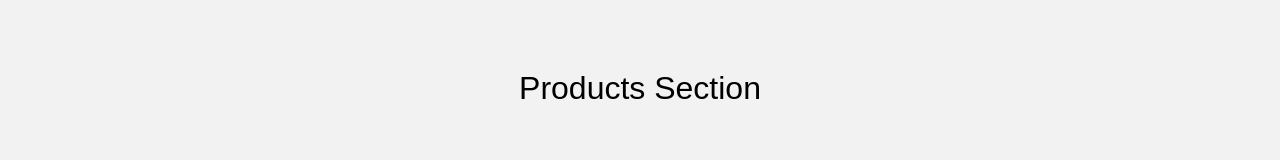
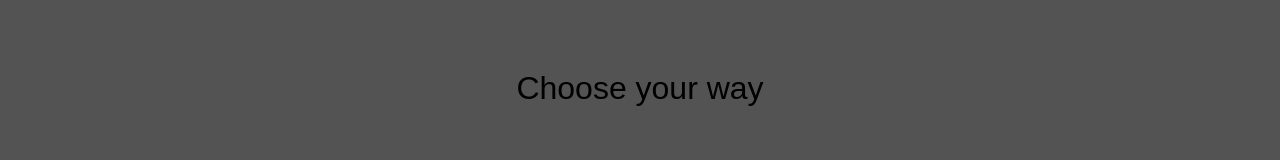
Before and after one commit to 7AleGz/FlashBikes, a plain HTML site: page index.html in a window 1280 px wide. Shown: the part 1272-1432 px from the top of the page. Drawn offline with nearby package versions, Linux system fonts and the light colour scheme.

Commit message:
Home Section complete

```diff
--- a/index.html
+++ b/index.html
@@ -43,7 +43,14 @@
                     <img src="https://www.kandani.es/img/Ebikes/slideebikes_0003.jpg" alt="Image of Mountain Bike" class="welcome-img">
                 </div>
                 <div id="products-section">
-                    <p>Products Section</p>
+                    <p>Choose your way</p>
+
+<!--
+https://www.revistaoxigeno.es/uploads/s1/23/62/11/6/5c8f96320de694405134962e-9-razones-por-las-que-la-mountain-bike-se-sale.jpeg
+https://www.sincable.mx/wp-content/uploads/2019/10/BMX-header.jpg
+https://joanseguidor.com/wp-content/uploads/2020/09/whatsapp-image-2020-09-29-at-11-21-42.jpeg
+https://cdn1.intriper.com/wp-content/uploads/2020/05/19112953/Holanda.png -->
+
                 </div>
                 <div id="contact-section">
                     <p>Contact Section</p>
--- a/style.css
+++ b/style.css
@@ -66,7 +66,7 @@
     color: #000;
 }
 
-/* ------------------------------------------------------------------------------------------------------------------------------------------------------- */
+/* -------------------------------------------------------------------------------------------- */
 
 #welcome-section {
     background: linear-gradient(180deg, #ccc, #000);
@@ -88,11 +88,12 @@
     padding: 2px 5px 0 0;
 }
 
-/* ------------------------------------------------------------------------------------------------------------------------------------------------------- */
+/* -------------------------------------------------------------------------------------------- */
 
 #products-section {
-    background-color: #f2f2f2;
-    height: 100vh;
+    background: #535353;
+    min-height: 100vh;
+    height: auto;
     width: 100%;
     display: grid;
     justify-items: center;
@@ -100,6 +101,8 @@
     font-size: 2em;
     font-family: Arial, Helvetica, sans-serif;
 }
+
+/* -------------------------------------------------------------------------------------------- */
 
 #contact-section {
     background-color: #fff;
@@ -111,6 +114,8 @@
     font-size: 2em;
     font-family: Arial, Helvetica, sans-serif;
 }
+
+/* -------------------------------------------------------------------------------------------- */
 
 footer {
     background: #1E1E1E;
@@ -124,7 +129,7 @@ footer p {
     color: #ccc;
 }
 
-
+/* -------------------------------------------------------------------------------------------- */
 
 @media (max-width: 768px) {
     .head {
```
